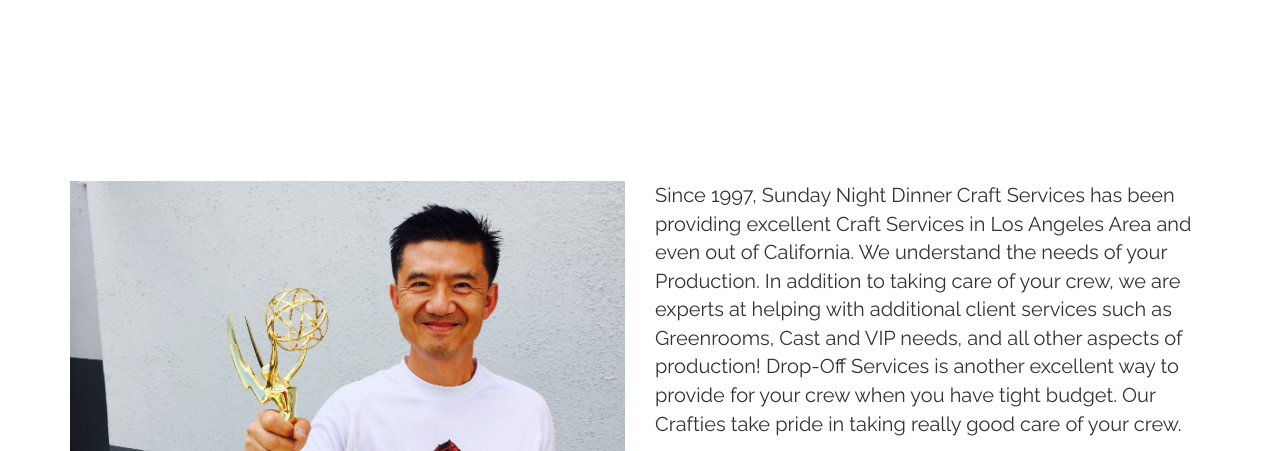
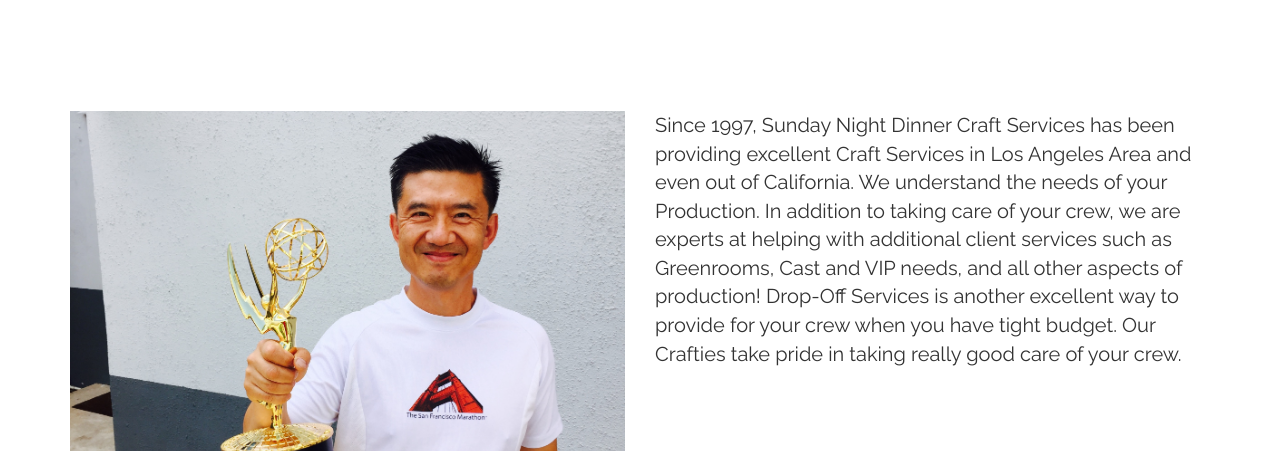
Before and after one commit to oscarpan/snd, a website: page about.html in a window 1280 px wide. Shown: the part 349-800 px from the top of the page. Drawn offline with nearby package versions, Linux system fonts and the light colour scheme; some packages are replaced by stand-ins of ours; a script that the page names is missing.

Commit message:
trying to center about

```diff
--- a/about.html
+++ b/about.html
@@ -115,14 +115,14 @@
                         <img src="img/portfolio/team.jpg" class="img-responsive" alt="">
                     </div>
                     <div class="col-md-6">
-                                            <div id="about-us-text">
-
+<!--                                             <div id="about-us-text">
+ -->
                         <p>Since 1997, Sunday Night Dinner Craft Services has been providing excellent Craft Services in Los Angeles Area and even out of California. We understand the needs of your Production. In addition to taking care of your crew, we are experts at helping with additional client services such as Greenrooms, Cast and VIP needs, and all other aspects of production! Drop-Off Services is another excellent way to provide for your crew when you have tight budget. Our Crafties take pride in taking really good care of your crew.
                         </p>
                         </div>
 
-                    </div>
-                </div>
+<!--                     </div>
+ -->                </div>
                 <div class="row">
                     <div class="col-md-8">
                        <p>Sunday Night Dinner Craft Services takes pride in maintaining a clean and orderly truck that matches the "Grade A" quality of a 5 star restaurant.
--- a/less/freelancer.less
+++ b/less/freelancer.less
@@ -525,6 +525,10 @@ footer {
 	background-position: center;
 }
 
+/*#our-team{
+	padding: 30px;
+}*/
+
 /*#about-us-text{
   height: 200px;
   line-height: 200px;
```
Also changed, not shown: css/freelancer.css, css/freelancer.min.css.
